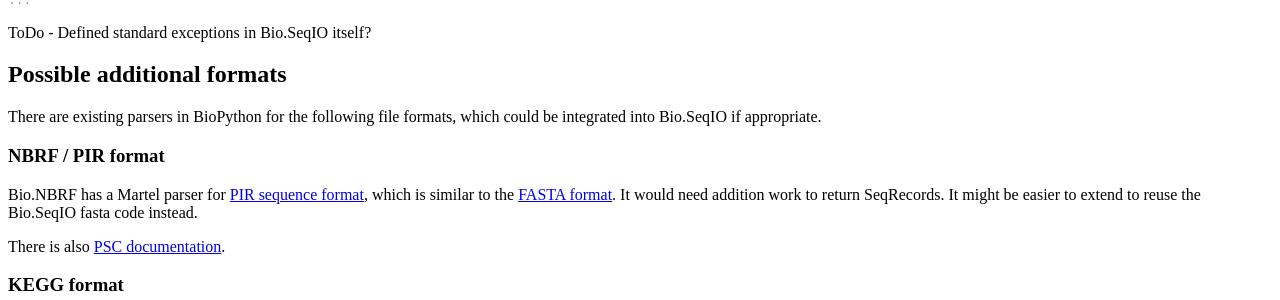
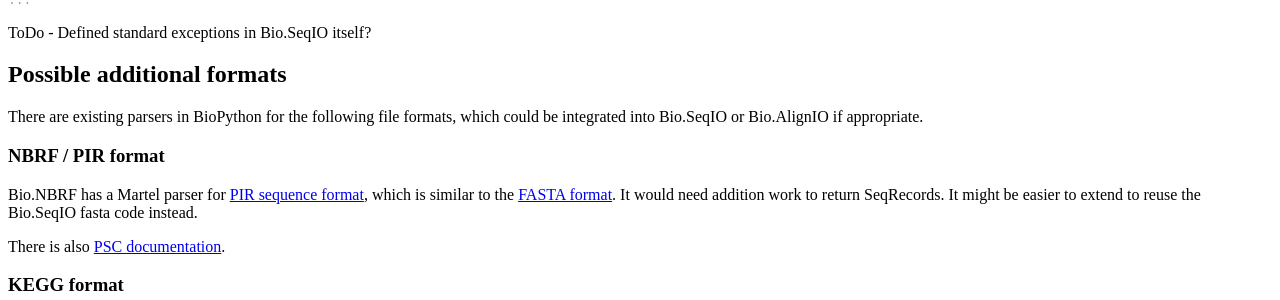
Before and after one commit to biopython/biopython.github.io, a Jekyll site: the page built from wiki/SeqIO_dev.md, in a window 1280 px wide. Shown: the part 798-1098 px from the top of the page. Built offline with Jekyll 4.4.1, drawn with Linux system fonts in a browser that asks for light colours.

Commit message:
/* Possible additional formats */

```diff
--- a/wiki/SeqIO_dev.md
+++ b/wiki/SeqIO_dev.md
@@ -79,7 +79,7 @@ Possible additional formats
 ---------------------------
 
 There are existing parsers in BioPython for the following file formats,
-which could be integrated into Bio.SeqIO if appropriate.
+which could be integrated into Bio.SeqIO or Bio.AlignIO if appropriate.
 
 ### NBRF / PIR format
 
```
Also changed, not shown: 1 other file.
